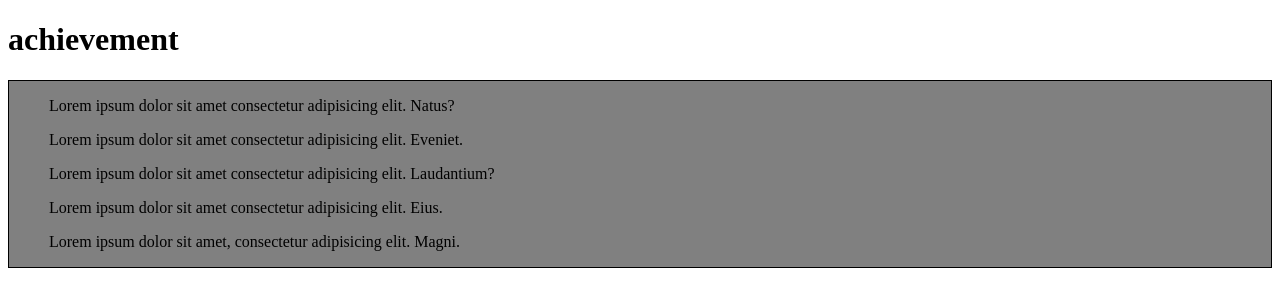
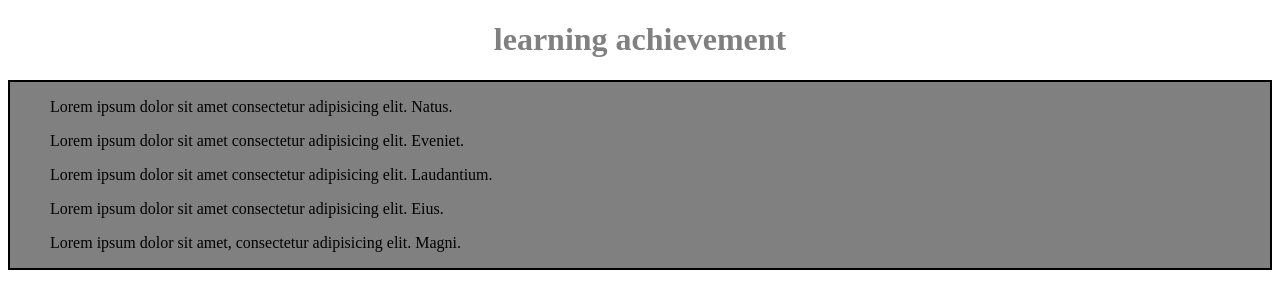
Before and after one commit to sskiragu/customizing-bootstrap, a website: page achievements.html in a window 1280 px wide. Drawn offline with Linux system fonts and the light colour scheme.

Commit message:
added achievements file

```diff
--- a/achievements.html
+++ b/achievements.html
@@ -8,21 +8,27 @@
     <style>
       .container{
         background-color:gray;
-        border: 1px solid black;
+        border: 2px solid black;
+      }
+      .h{
+        text-align: center;
+        color: gray;
       }
     </style>
 </head>
 <body>
-    <h1>achievement</h1>
+ <div class="h">
+    <h1> learning achievement</h1>
+ </div>
 <div class="container">
     <ul>
-        <p>Lorem ipsum dolor sit amet consectetur adipisicing elit. Natus?</p>
+        <p>Lorem ipsum dolor sit amet consectetur adipisicing elit. Natus.</p>
     </ul>
     <ul>
         <p>Lorem ipsum dolor sit amet consectetur adipisicing elit. Eveniet.</p>
     </ul>
     <ul>
-        <p>Lorem ipsum dolor sit amet consectetur adipisicing elit. Laudantium?</p>
+        <p>Lorem ipsum dolor sit amet consectetur adipisicing elit. Laudantium.</p>
     </ul>
     <ul>
      <p>Lorem ipsum dolor sit amet consectetur adipisicing elit. Eius.</p>
```
